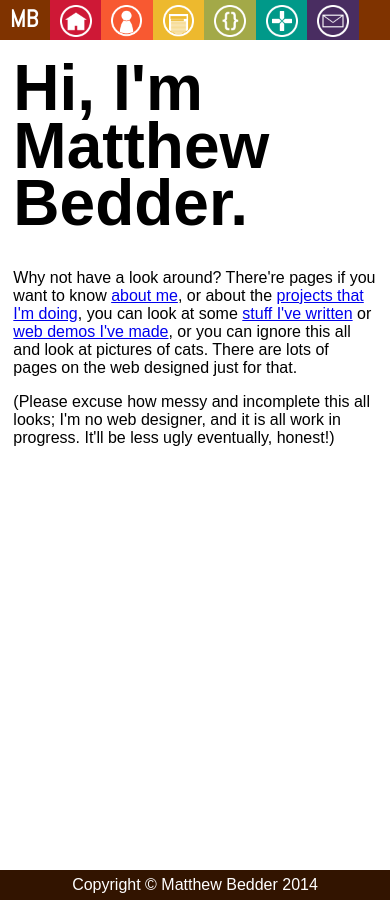
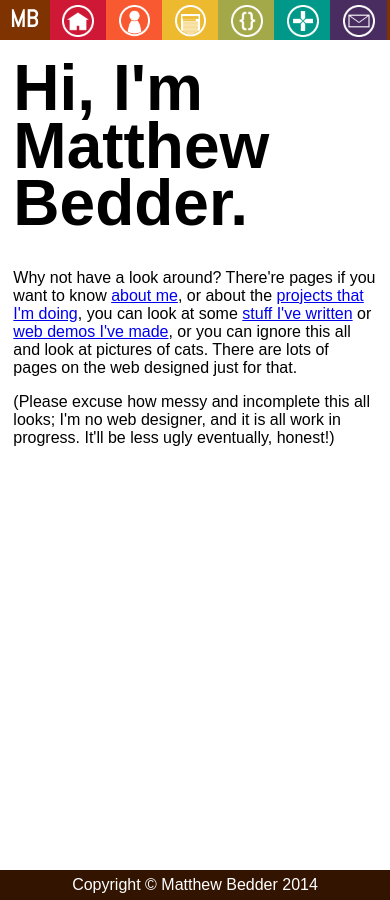
Before and after one commit to bedder/bedder.github.io, a Jekyll site: the page built from index.html, in a window 390 px wide. Built offline with Jekyll 4.4.1, drawn with Linux system fonts in a browser that asks for light colours.

Commit message:
Modified header to work better with small screens
Icons now scale with the width of the page

```diff
--- a/css/header.scss
+++ b/css/header.scss
@@ -106,7 +106,7 @@ $footer-text-colour: #7A4623;
 }
 
 @media only screen
-and (max-width: 740px) {
+and (max-width: 790px) {
   #navbar {
     // Size
     height: 81px;
@@ -155,7 +155,8 @@ and (max-width: 475px) {
 
       li a.nav-button {
         // Size
-        width: 52px;
+        width: 16.66%;
+        text-align: center;
 
         div.nav-button-text {
           // Location
@@ -163,21 +164,9 @@ and (max-width: 475px) {
         }
         .nav-button-icon {
           // Size
-          padding: 0 10px;
+          padding: 0;
         }
       }
-    }
-  }
-}
-
-@media only screen
-and (max-width: 380px) {
-  #navbar ul li a.nav-button {
-    // Size
-    width: 42px;
-    .nav-button-icon {
-      // Size
-      padding: 0 5px;
     }
   }
 }
```
